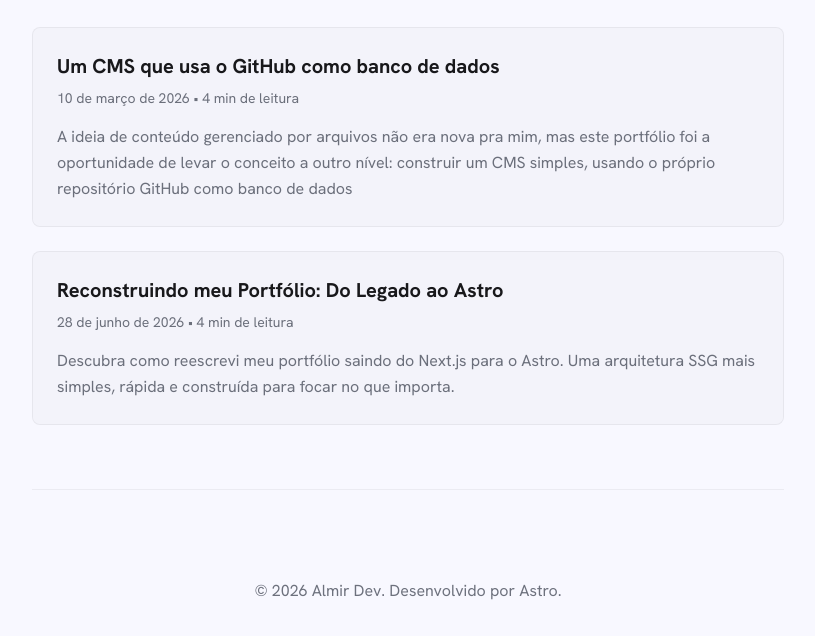
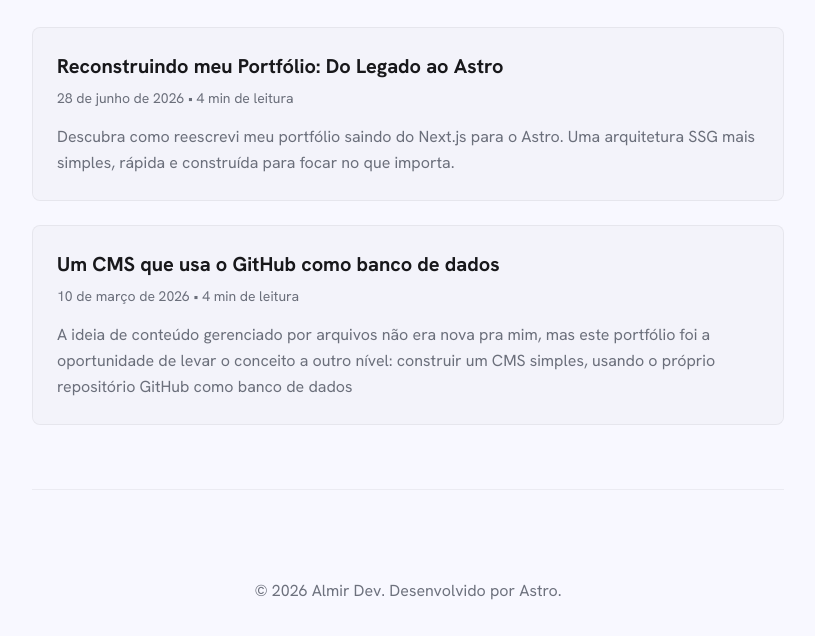
Before and after one commit to jose-almir/jose-almir.github.io, an Astro site: page /pt/blog in a window 1280 px wide. Shown: the part 182-818 px from the top of the page, without its empty margins (232-1047 px from the left). Built offline with nearby package versions, Linux system fonts and the light colour scheme; Astro itself is replaced by a stand-in of ours; some icons are missing.

Commit message:
fix: sort blog posts by date descending
Ensures that the blog post index correctly sorts posts by date in descending order, rather than relying on file system read order.

```diff
--- a/src/components/views/Blog.astro
+++ b/src/components/views/Blog.astro
@@ -11,7 +11,9 @@ interface Props {
 
 const { lang } = Astro.props;
 const t = useTranslations(lang as "pt" | "en");
-const blog = await getCollection("blog", ({ id }) => id.startsWith(`${lang}/`));
+const blog = (
+  await getCollection("blog", ({ id }) => id.startsWith(`${lang}/`))
+).sort((a, b) => b.data.date.valueOf() - a.data.date.valueOf());
 const prefix = `/${lang}`;
 ---
 
```
